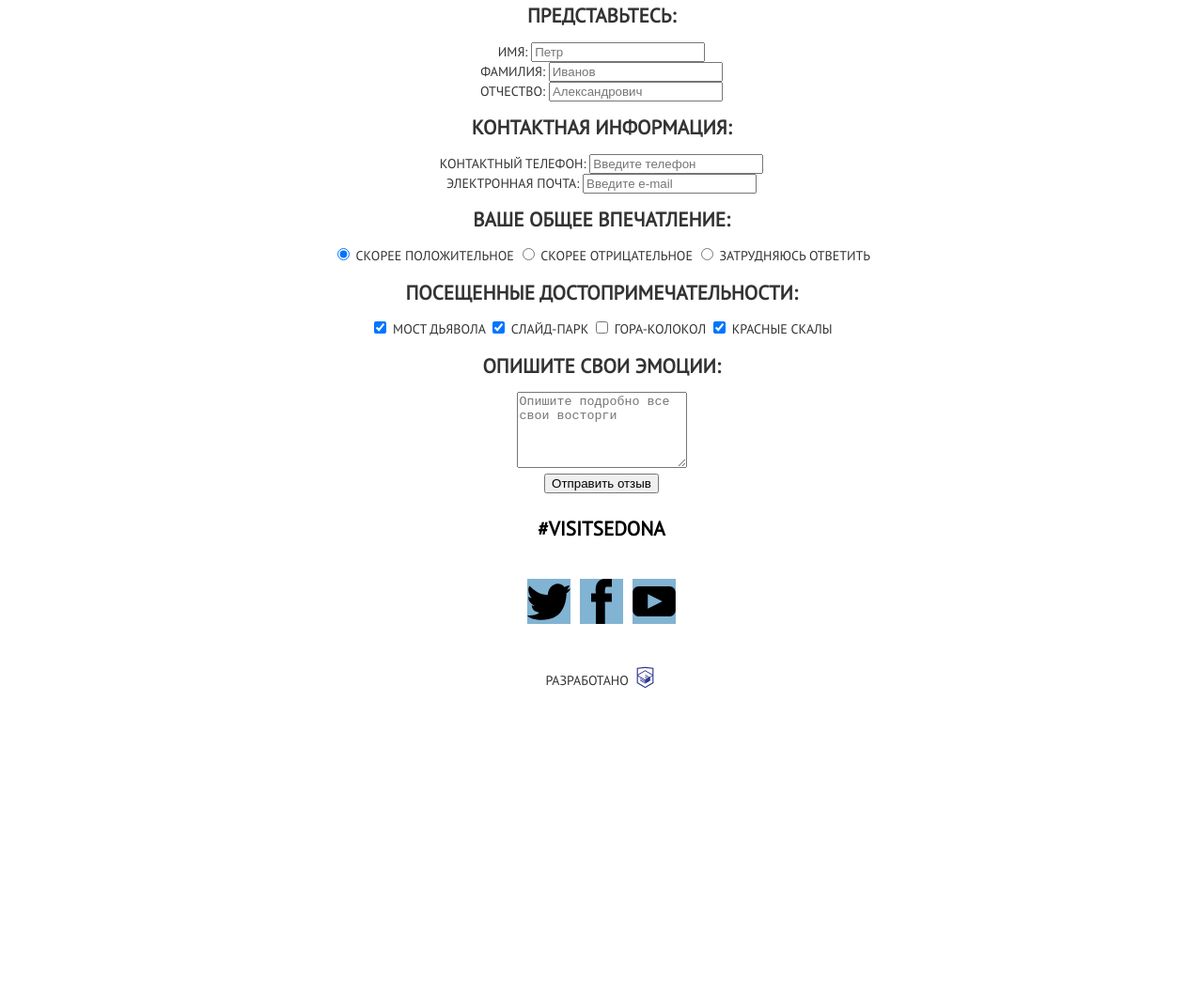
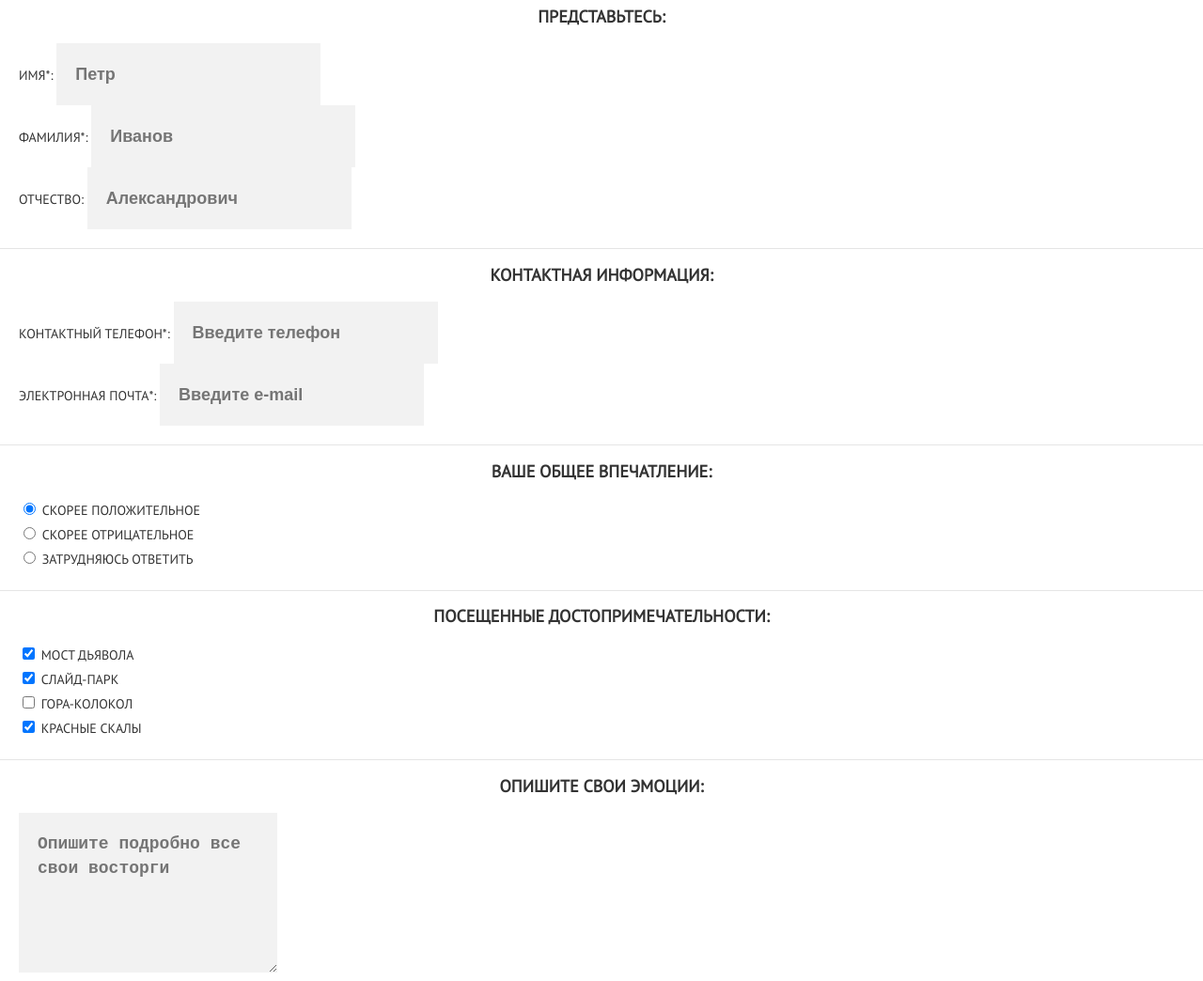
Before and after one commit to chivetta/507067-sedona, a website: page form.html in a window 1280 px wide. Shown: the part 620-1664 px from the top of the page at 94% size. Before the commit the page ends 1391 px from the top, so only its background shows below. Drawn offline with nearby package versions, Linux system fonts and the light colour scheme; files that its build step writes are made by us from their sources; files whose address does not match are found by name; a web font is replaced by a local one.

Commit message:
Выделила блоки в отдельные файлы лесс, изменила бэм формы, сделала дляформы базовые стили

```diff
--- a/form.html
+++ b/form.html
@@ -37,63 +37,75 @@
       </section>
 
       <form class="review-form" method="post" action="https://echo.htmlacademy.ru">
-        <div class="fullname">
-          <h2 class="fullname__title">Представьтесь:</h2>
-          <div class="fullname__item">
-            <label for="name">Имя: </label>
+        <div class="review-form__section ">
+          <h2 class="review-form__title">Представьтесь:</h2>
+          <div class="review-form__item">
+            <label class="review-form__item--label" for="name">Имя*: </label>
             <input type="text" id="name" name="name" placeholder="Петр" required>
           </div>
-          <div class="fullname__item">
-            <label for="surname">Фамилия: </label>
+          <div class="review-form__item">
+            <label class="review-form__item--label" for="surname">Фамилия*: </label>
             <input type="text" id="surname" name="surname" placeholder="Иванов" required>
           </div>
-          <div class="fullname__item">
-            <label for="patronymic">Отчество: </label>
+          <div class="review-form__item">
+            <label class="review-form__item--label" for="patronymic">Отчество: </label>
             <input type="text" id="patronymic" name="patronymic" placeholder="Александрович">
           </div>
         </div>
 
-        <div class="contact-info">
-          <h2 class="contact-info__title">Контактная информация:</h2>
-          <div class="contact-info__item">
-            <label for="phone">Контактный телефон: </label>
+        <div class="review-form__section">
+          <h2 class="review-form__title">Контактная информация:</h2>
+          <div class="review-form__item">
+            <label class="review-form__item--label" for="phone">Контактный телефон*: </label>
             <input type="tel" id="phone" name="tel" placeholder="Введите телефон" required>
           </div>
-          <div class="contact-info__item">
-            <label for="email">Электронная почта: </label>
+          <div class="review-form__item">
+            <label class="review-form__item--label" for="email">Электронная почта*: </label>
             <input type="email" id="email" name="email" placeholder="Введите e-mail" required>
             </div>
         </div>
 
-        <div class="insperation">
-          <h2 class="insperation__title">Ваше общее впечатление:</h2>
-          <div class="insperation__item">
+        <div class="review-form__section">
+          <h2 class="review-form__title">Ваше общее впечатление:</h2>
+          <div class="review-form__item">
             <input type="radio" id="radio-good" name="radio" value="good" checked>
-            <label for="radio-good">Скорее положительное</label>
+            <label class="review-form__item--label" for="radio-good">Скорее положительное</label>
+          </div>
+          <div class="review-form__item">
             <input type="radio" id="radio-bad" name="radio" value="bad">
-            <label for="radio-bad">Скорее отрицательное</label>
+            <label class="review-form__item--label" for="radio-bad">Скорее отрицательное</label>
+          </div>
+          <div class="review-form__item">
             <input type="radio" id="radio-neutral" name="radio" value="neutral">
-            <label for="radio-neutral">Затрудняюсь ответить</label>
+            <label class="review-form__item--label" for="radio-neutral">Затрудняюсь ответить</label>
           </div>
         </div>
 
-        <div class="sight">
-          <h2 class="sight__title">Посещенные достопримечательности:</h2>
-          <div class="sight__item">
+        <div class="review-form__section">
+          <h2 class="review-form__title">Посещенные достопримечательности:</h2>
+          <div class="review-form__item">
             <input type="checkbox" id="checkbox-bridge" name="bridge" checked>
-            <label for="checkbox-bridge">Мост Дьявола</label>
+            <label class="review-form__item--label" for="checkbox-bridge">Мост Дьявола</label>
+          </div>
+          <div class="review-form__item">
             <input type="checkbox" id="checkbox-park" name="park" checked>
-            <label for="checkbox-park">Слайд-парк</label>
+            <label class="review-form__item--label" for="checkbox-park">Слайд-парк</label>
+          </div>
+          <div class="review-form__item">
             <input type="checkbox" id="checkbox-mountain" name="mountain">
-            <label for="checkbox-mountain">Гора-колокол</label>
+            <label class="review-form__item--label" for="checkbox-mountain">Гора-колокол</label>
+          </div>
+          <div class="review-form__item">
             <input type="checkbox" id="сheckbox-rocks" name="rocks" checked>
-            <label for="сheckbox-rocks">Красные скалы</label>
+            <label class="review-form__item--label" for="сheckbox-rocks">Красные скалы</label>
           </div>
         </div>
 
-        <div class="emotions">
-          <h2 class="emotions__title">Опишите свои эмоции:</h2>
-          <textarea class="emotions__essay" name="essay" rows="5" placeholder="Опишите подробно все свои восторги"></textarea>
+        <div class="review-form__section">
+          <h2 class="review-form__title">Опишите свои эмоции:</h2>
+          <div class="review-form__item">
+          <textarea class="review-form__item--text" name="essay" rows="5" placeholder="Опишите подробно все свои восторги"></textarea>
+          </div>
         </div>
 
         <div class="review-form__submit">
--- a/less/blocks/album.less
+++ b/less/blocks/album.less
@@ -1,61 +1,9 @@
-.visually-hidden {
-  position: absolute !important;
-  clip: rect(1px 1px 1px 1px); /* IE6, IE7 */
-  clip: rect(1px, 1px, 1px, 1px);
-  padding:0 !important;
-  border:0 !important;
-  height: 1px !important;
-  width: 1px !important;
-  overflow: hidden;
-}
-
 .album__post {
   display: block;
   padding: 22px 20px;
-  border-top: 1px solid @bg-color__disabled;
+  border-top: @border;
 }
 
 .album__post:last-of-type {
-  border-bottom: 1px solid @bg-color__disabled;
+  border-bottom: @border;
 }
-
-.photo {
-  width: 280px;
-  height: 280px;
-}
-
-.photo-description {
-  position: relative;
-  text-align: left;
-}
-
-.photo-description__title {
-  margin-bottom: 0;
-  font-weight: bold;
-  .text-paragraph;
-}
-
-.photo-description__author {
-  margin-top: 0;
-  margin-bottom: 5px;
-  text-transform: none;
-  .text-paragraph;
-}
-
-.photo-description__like {
-  padding-left: 37px;
-  font-weight: bold;
-  .text-paragraph;
-}
-
-.photo-description__like::before {
-  content: "";
-  position: absolute;
-  display: block;
-  bottom: 0;
-  left: 0;
-  width: 23px;
-  height: 23px;
-  background-image: url("../img/icon-like.svg");
-  background-repeat: no-repeat;
-}
--- /dev/null
+++ b/less/blocks/page-footer.less
@@ -0,0 +1,14 @@
+.page-footer {
+  margin: 25px;
+}
+
+.page-footer__hashtag-text {
+  .text-big-title;
+}
+
+.page-footer__copyright,
+.html-logotype {
+  display: inline-block;
+  vertical-align: middle;
+  .text-paragraph-label;
+}
--- /dev/null
+++ b/less/blocks/photo-description.less
@@ -0,0 +1,35 @@
+.photo-description {
+  position: relative;
+  text-align: left;
+}
+
+.photo-description__title {
+  margin-bottom: 0;
+  font-weight: bold;
+  .text-paragraph;
+}
+
+.photo-description__author {
+  margin-top: 0;
+  margin-bottom: 5px;
+  text-transform: none;
+  .text-paragraph;
+}
+
+.photo-description__like {
+  padding-left: 37px;
+  font-weight: bold;
+  .text-paragraph;
+}
+
+.photo-description__like::before {
+  content: "";
+  position: absolute;
+  display: block;
+  bottom: 0;
+  left: 0;
+  width: 23px;
+  height: 23px;
+  background-image: url("../img/icon-like.svg");
+  background-repeat: no-repeat;
+}
--- /dev/null
+++ b/less/blocks/photo.less
@@ -0,0 +1,4 @@
+.photo {
+  width: 280px;
+  height: 280px;
+}
--- a/less/blocks/presentation.less
+++ b/less/blocks/presentation.less
@@ -11,6 +11,6 @@
   .text-paragraph;
 }
 
-.presentation_video {
+.presentation__video {
   padding-bottom: 100px;
 }
--- a/less/blocks/review-form.less
+++ b/less/blocks/review-form.less
@@ -0,0 +1,24 @@
+.review-form__section {
+  .form-section;
+}
+
+.review-form__title {
+  .text-title;
+}
+
+.review-form__item {
+  text-align: left;
+  &--label {
+    .text-paragraph-label;
+  }
+  &--text {
+    color: @text--title;
+    .form-input;
+  }
+}
+
+input[type="text"],
+input[type="tel"],
+input[type="email"] {
+  .form-input;
+}
--- a/less/blocks/footer.less
+++ b/less/blocks/social.less
@@ -1,11 +1,3 @@
-.page-footer {
-  margin: 25px;
-}
-
-.page-footer__hashtag-text {
-  .text-big-title;
-}
-
 .social {
   margin: 40px;
 }
@@ -46,10 +38,3 @@
   background-image: url("../img/icon-youtube.svg");
   .link-image;
 }
-
-.page-footer__copyright,
-.html-logotype {
-  display: inline-block;
-  vertical-align: middle;
-  .text-paragraph-label;
-}
--- /dev/null
+++ b/less/blocks/visually-hidden.less
@@ -0,0 +1,10 @@
+.visually-hidden {
+  position: absolute !important;
+  clip: rect(1px 1px 1px 1px); /* IE6, IE7 */
+  clip: rect(1px, 1px, 1px, 1px);
+  padding:0 !important;
+  border:0 !important;
+  height: 1px !important;
+  width: 1px !important;
+  overflow: hidden;
+}
--- a/less/mixin.less
+++ b/less/mixin.less
@@ -38,3 +38,18 @@
   background-position: 50% 50%;
   background-size: contain;
 }
+
+.form-section {
+  border-top: @border;
+  padding-right: 20px;
+  padding-bottom: 20px;
+  padding-left: 20px;
+}
+
+.form-input {
+  padding: 20px;
+  color: @text--title;
+  background-color: @bg-color__form;
+  border: none;
+  .text-title
+}
--- a/less/style.less
+++ b/less/style.less
@@ -31,11 +31,12 @@ body {
 
 /*header*/
 
-@import "./less/blocks/header.less";
+@import "./less/blocks/content-list.less";
 
 /*main*/
 
 @import "./less/blocks/intro.less";
+@import "./less/blocks/visually-hidden.less";
 
 /*index*/
 
@@ -46,6 +47,8 @@ body {
 /*photo*/
 
 @import "./less/blocks/album.less";
+@import "./less/blocks/photo.less";
+@import "./less/blocks/photo-description.less";
 @import "./less/blocks/presentation.less";
 
 /*form*/
@@ -54,4 +57,5 @@ body {
 
 /*footer*/
 
-@import "./less/blocks/footer.less";
+@import "./less/blocks/page-footer.less";
+@import "./less/blocks/social.less";
--- a/less/variables.less
+++ b/less/variables.less
@@ -1,8 +1,9 @@
 @bg-color: #81b3d2;
 @bg-color--hover: #669ec0;
 @bg-color--active: #5496bd;
-@bg-color__disabled: #e5e5e5;
+@bg-color--disabled: #e5e5e5;
 @bg-color--additional: #eeeeee;
+@bg-color__form: #f2f2f2;
 
 @bg-image: url("../img/bg-back-mobile@1x.jpg");
 @bg-image-text: url("../img/text-sedona-index.svg");
@@ -14,3 +15,5 @@
 @text--active: #94b9d2;
 @text--title: #000000;
 @text--light: #ffffff;
+
+@border: 1px solid @bg-color--disabled;
```
Also changed, not shown: photo.html (+1 -1 lines), less/blocks/content-list.less (renamed from less/blocks/header.less).
